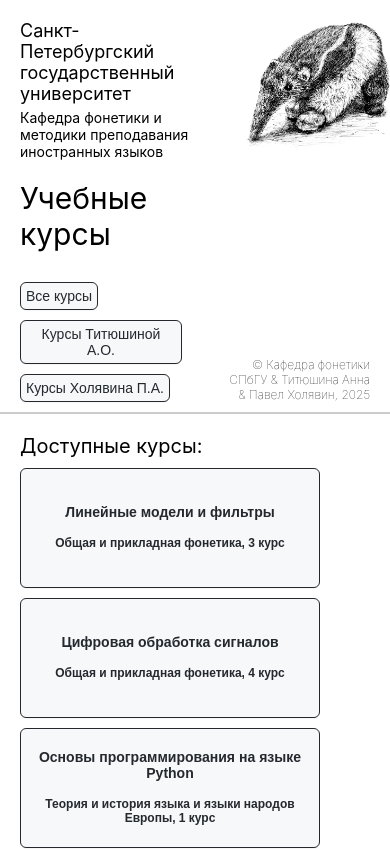
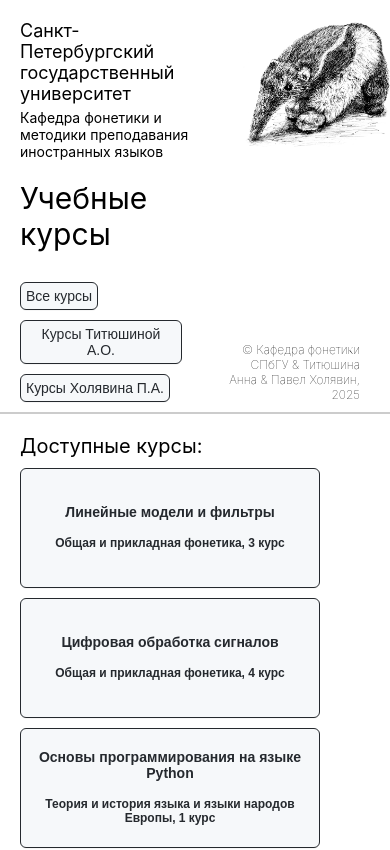
Before and after one commit to phonetics-spbu/phonetics-spbu.github.io, a React (Create React App) app: page / in a window 390 px wide. Shown: the top 850 px of the page. Built offline with nearby package versions, Linux system fonts and the light colour scheme; the HTML template or start-up script is replaced by a standard one.

Commit message:
style fix header

```diff
--- a/src/components/Header/Header.css
+++ b/src/components/Header/Header.css
@@ -62,7 +62,9 @@
 .header_authors {
     position: absolute;
     bottom: 0;
+    right: 0;
     margin-bottom: 20px;
+    margin-right: 20px;
 }
 
 @media (max-width: 768px) {
@@ -87,9 +89,8 @@
     }
 
     .header_authors {
-        position: absolute;
-        bottom: 0;
         margin-bottom: 10px;
+        margin-right: 10px;
     }
 
     .header-title {
```
